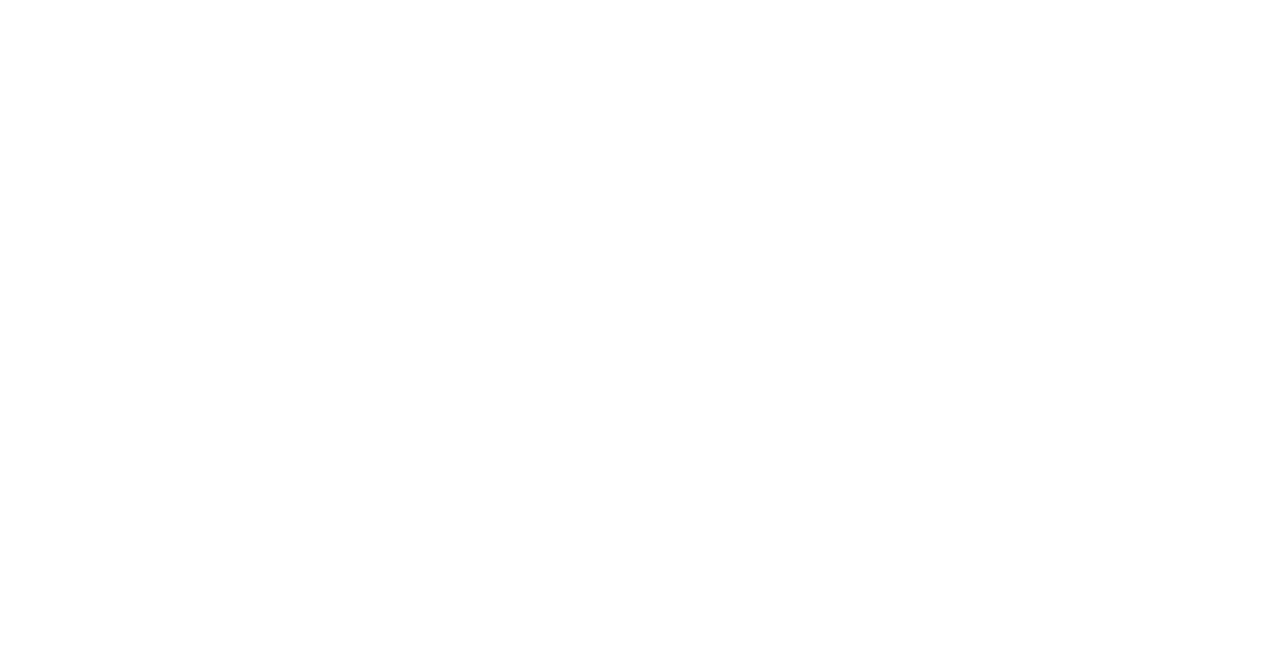
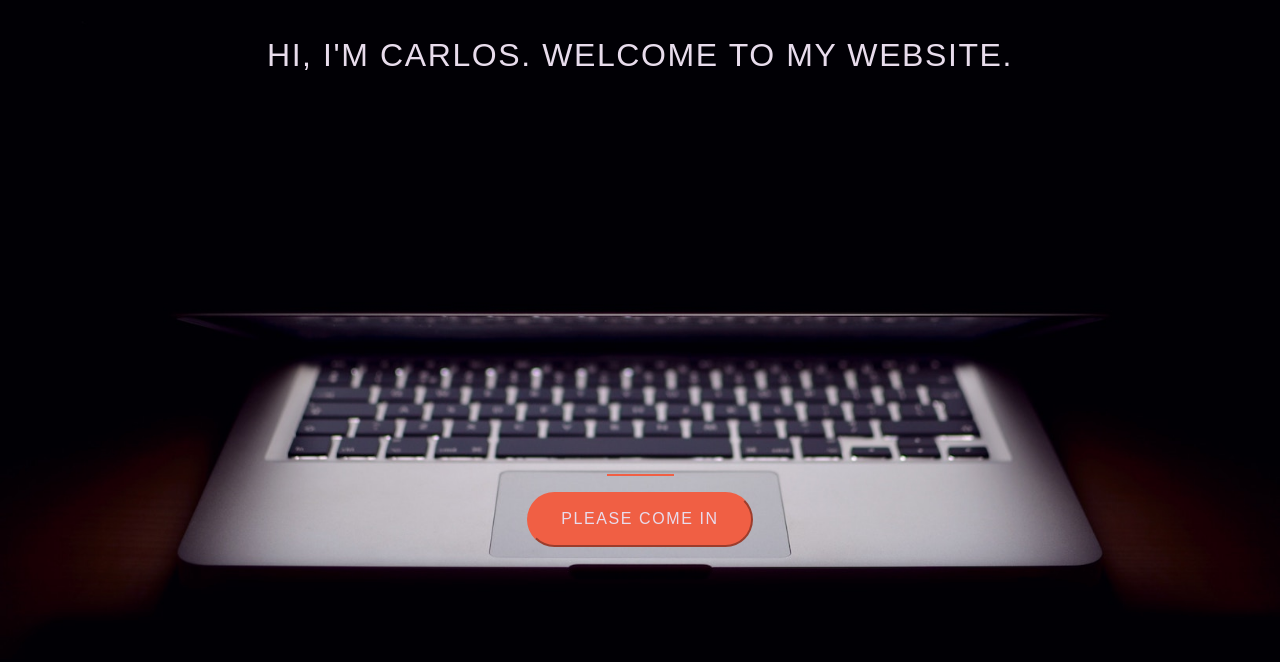
Before and after one commit to carlosbuitragosan/website, a plain HTML site: page index.html in a window 1280 px wide. Drawn offline with Linux system fonts and the light colour scheme.

Commit message:
perf - main page button aligns in all screen sizes

```diff
--- a/index.html
+++ b/index.html
@@ -2,8 +2,9 @@
 <html lang="en">
 
 <head>
+    <title>Website Project || Carlos Buitrago || Founders & Coders' Project</title>
     <meta charset="utf-8">
-    <title>Website Project || Carlos Buitrago || Founders & Coders' Project</title>
+    <meta name="viewport" content="width = device-width, initial-scale = 1.0">
              <!-- **** FAVICON **** -->
     <link rel="icon" type="image/png" sizes="32x32" href="img/favicon-32x32.png">
     <link rel="icon" type="image/png" sizes="16x16" href="img/favicon-16x16.png">
@@ -12,9 +13,13 @@
 </head>
 <body>
 
+    <header class="welcome-message">
+        <h1 class="welcome-message__title">HI, I'M CARLOS. WELCOME TO MY WEBSITE.</h1>
+    </header>
 
-
-
-<script src="script.js"></script>
+    <div class='laptop__content'>
+        <hr class="laptop__line-decoration">
+        <button class="laptop__button">PLEASE COME IN</button>
+    </div>
 </body>
 </html>
--- a/styles.css
+++ b/styles.css
@@ -0,0 +1,63 @@
+/* ///////////////////////
+    **** GLOBAL  *****
+////////////////////// */
+
+
+*, *:before, *:after {
+    box-sizing: border-box;
+    font-family: 'Monsterrat', sans-serif;
+    font-weight: 100;
+    letter-spacing: .1rem;
+  }
+
+  img {
+    max-width: 100%;
+  }
+
+  html {
+    /* shorthand for: bg-image, bg-repeat, , bg-position position/bg-size, bg-attachment*/
+    background: url(img/header.jpg) no-repeat center center/cover fixed;
+  }
+
+
+
+/* ////////////////////////////////////////
+    *******  INDEX PAGE    *******
+//////////////////////////////////////// */
+  .welcome-message {
+    text-align: center;
+  }
+
+  .welcome-message__title {
+    color: #e8dcec;
+    padding: 1rem;
+  }
+
+  .laptop__content {
+    display: flex;
+    flex-direction: column;
+    align-items: center;
+    margin-top: 46vh;
+  }
+
+  .laptop__line-decoration {
+    width: 65px;
+    margin: 1rem 0;
+    background-color: #F05F44;
+    border: .1rem solid #F05F44;
+  }
+
+  .laptop__button {
+    padding: 1rem 2rem;
+    border-radius: 3rem;
+    border-color: #F05F44;
+    background-color: #F05F44;
+    color: #e8dcec;
+
+  }
+
+  .laptop__button:hover {
+    background-color: #ee4b08;
+    border-color: #ee4b08;
+    border-width: .2rem;
+  }
```
Also changed, not shown: 1 other file.
